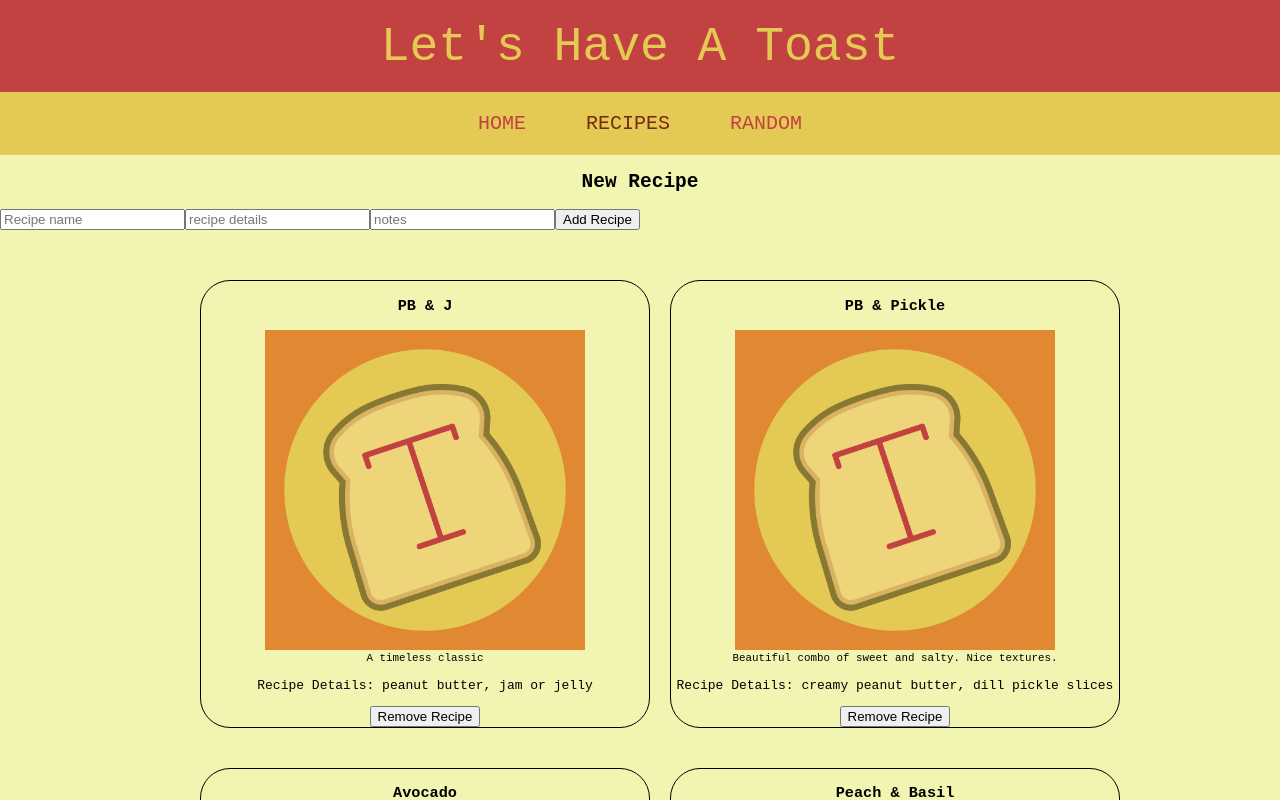
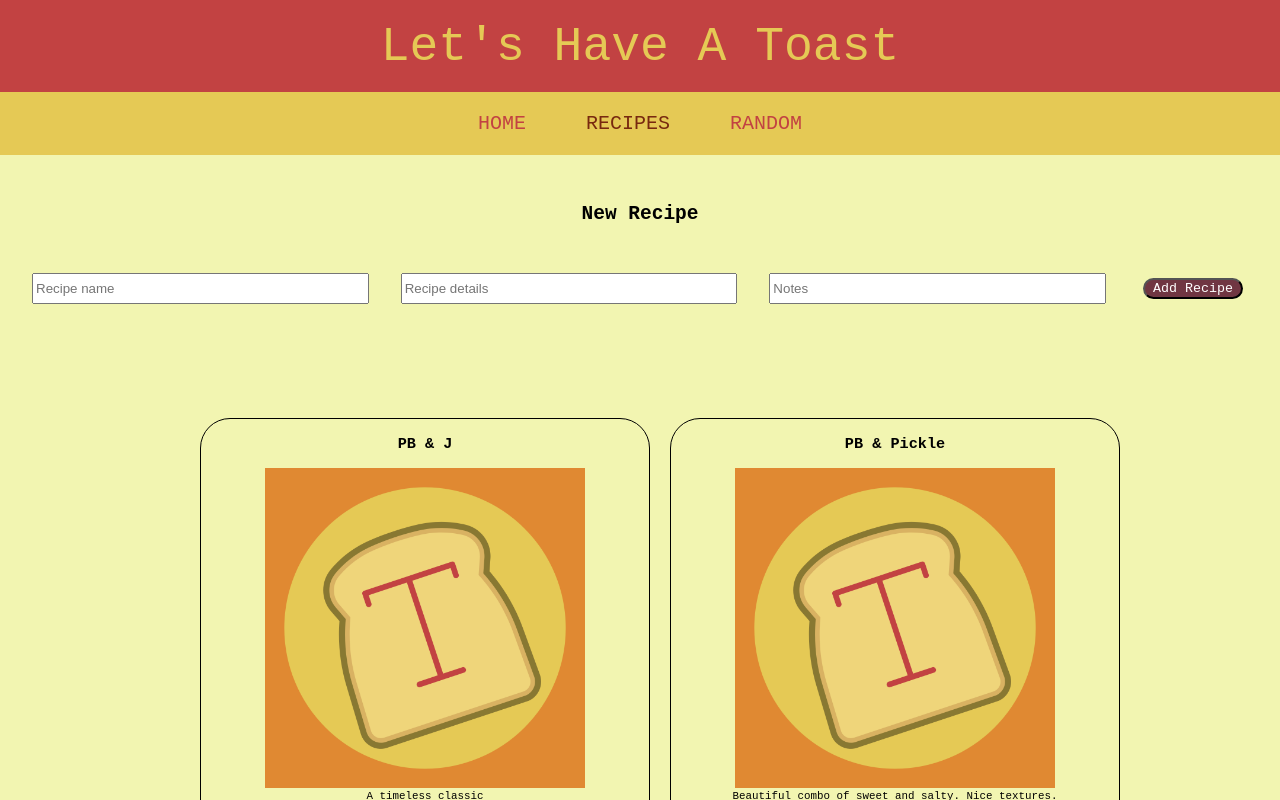
Before and after one commit to elidcraig/lets-have-a-toast, a React (Create React App) app: page /recipes in a window 1280 px wide. Shown: the top 800 px of the page. Built offline with nearby package versions, Linux system fonts and the light colour scheme; data requests are answered from the project's data file.

Commit message:
final commit for form w/css

```diff
--- /dev/null
+++ b/src/components/NewRecipeForm.css
@@ -0,0 +1,26 @@
+.new-recipe-form{
+    padding: 2rem 1rem;
+}
+
+.new-recipe-form form {
+    display: flex;
+    justify-content: center;
+}
+
+.new-recipe-form input {
+    margin-right: 2rem;
+    flex: 1;
+}
+
+button:hover {
+    transform: scale(1.1)
+}
+.form-button {
+    margin: 5px;
+    width: 100px;
+    background-color: #703642;
+    color: white;
+    font-family: monospace;
+
+    border-radius: 30px;
+}
--- a/src/components/NewRecipeForm.js
+++ b/src/components/NewRecipeForm.js
@@ -1,4 +1,5 @@
 import React, {useState} from 'react';
+import "./NewRecipeForm.css"
 
 function NewRecipeForm({onAddRecipe}) {
   const [recipeName, setRecipeName] = useState("")
@@ -46,11 +47,11 @@ function NewRecipeForm({onAddRecipe}) {
   return (
     <div className="new-recipe-form">
       <h2>New Recipe</h2>
-      <form onSubmit={handleSubmit}>
+      <form className="new-recipe-form" onSubmit={handleSubmit}>
         <input onChange={handleOnChangeName}type="text" name="name" placeholder="Recipe name" />
-        <input onChange={handleOnChangeDetails} type="text" name="recipe details" placeholder="recipe details" />
-        <input onChange={handleOnNotes} type="text" name="notes" placeholder="notes" />
-        <button type="submit">Add Recipe</button>
+        <input onChange={handleOnChangeDetails} type="text" name="recipe-details" placeholder="Recipe details" />
+        <input onChange={handleOnNotes} type="text" name="notes" placeholder="Notes" />
+        <button className="form-button" type="submit">Add Recipe</button>
       </form>
     </div>
   )
--- a/src/components/RecipeCard.js
+++ b/src/components/RecipeCard.js
@@ -4,7 +4,7 @@ import './RecipeCard.css'
 // import logo from '../../public/toast-logo.png'
 
 function RecipeCard({id, name, recipeDetails, notes, onDeleteFunction }) {
-  console.log(id)
+
 
   function handleDelete() {
     fetch(`http://localhost:3000/recipes/${id}`, {
--- a/src/components/RecipeList.js
+++ b/src/components/RecipeList.js
@@ -4,7 +4,7 @@ import RecipeCard from "./RecipeCard.js"
 
 function RecipeList({recipesArray, onDeleteRecipe}) {
 
-  console.log(recipesArray)
+
   const recipes = recipesArray.map((recipe) => {
     return (
       <RecipeCard
--- a/src/pages/Recipes.js
+++ b/src/pages/Recipes.js
@@ -9,7 +9,6 @@ function Recipes() {
     fetch("http://localhost:3000/recipes")
     .then((r)=> r.json())
     .then((data)=> {
-      console.log(data)
       setRecipesArray(data)
     })
   }, [])
```
